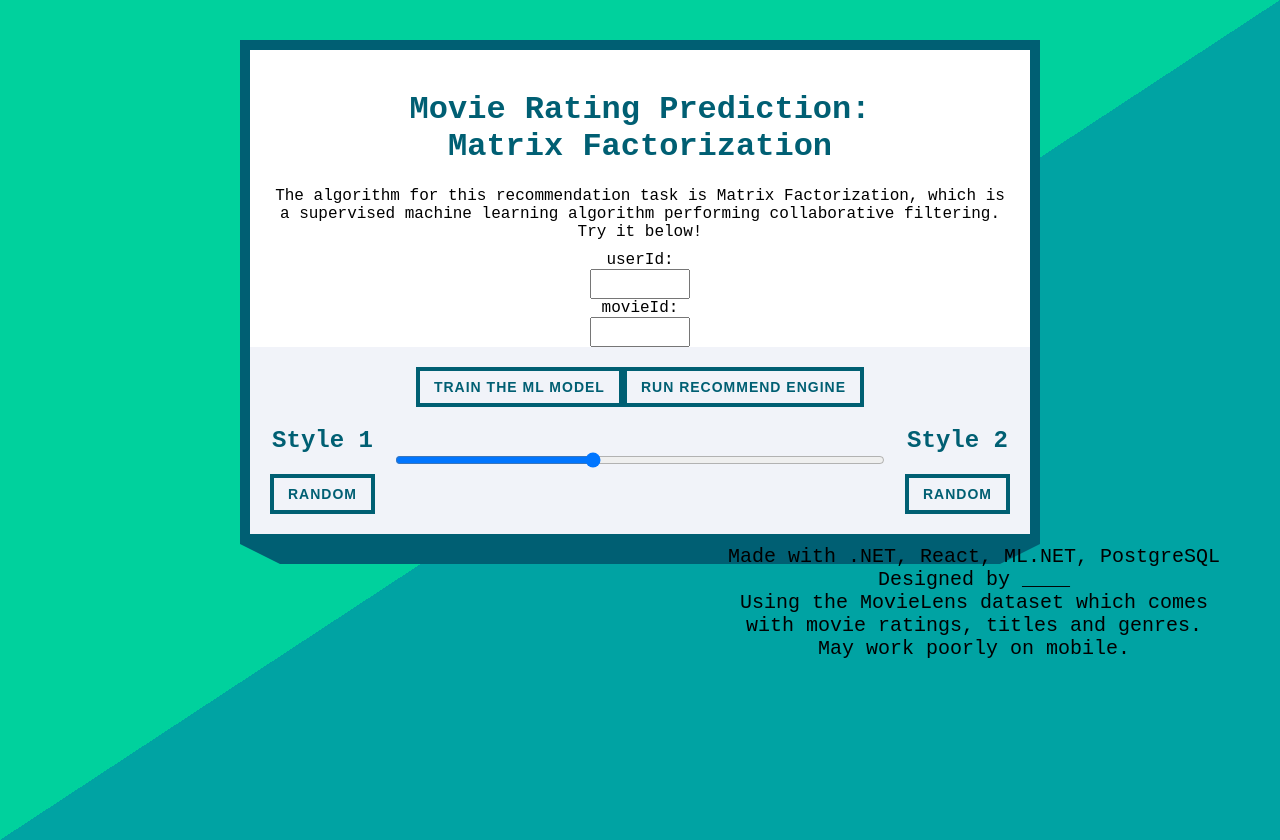
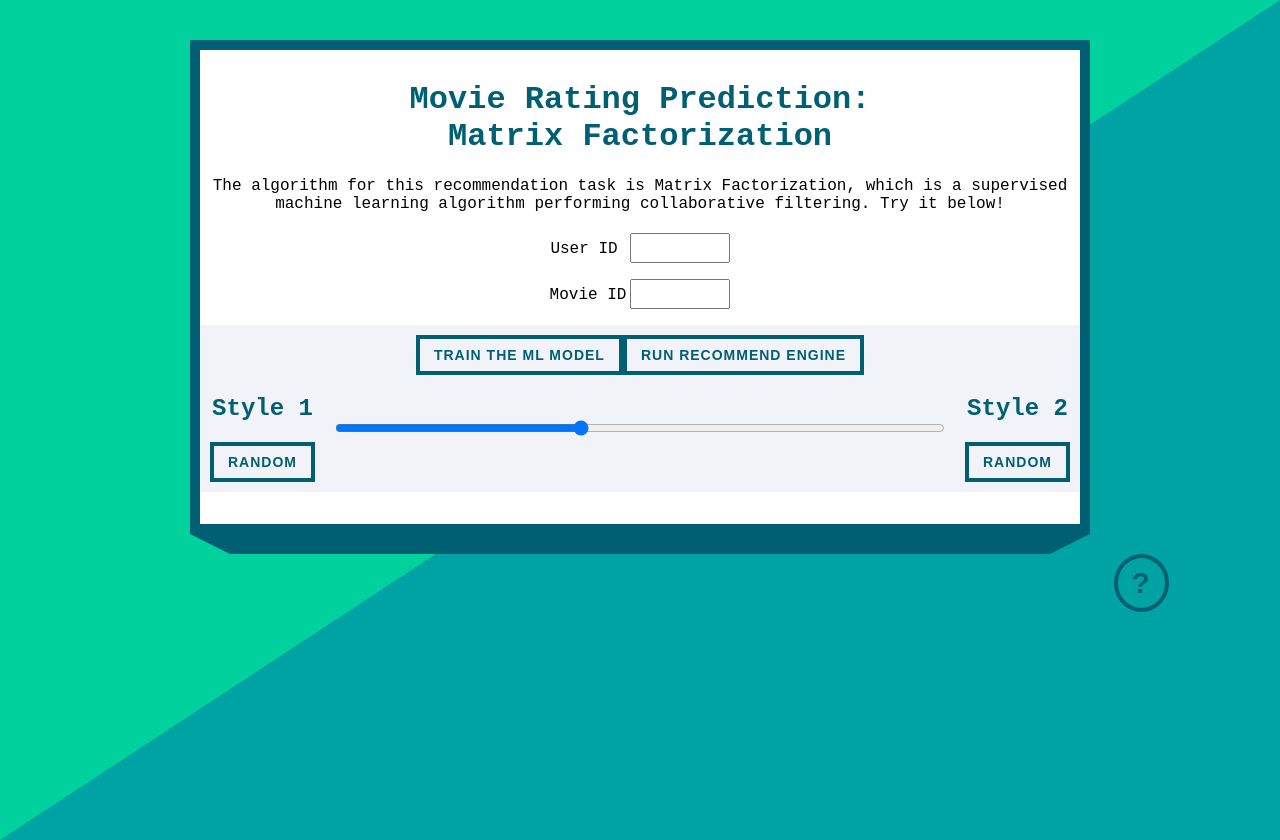
Before and after one commit to ivaaak/ML-MovieRecommend, a React (Create React App) app in the folder MovieRecommend.Web/: page / in a window 1280 px wide. Built offline with nearby package versions, Linux system fonts and the light colour scheme.

Commit message:
css changes

```diff
--- a/MovieRecommend.Web/src/App.css
+++ b/MovieRecommend.Web/src/App.css
@@ -27,33 +27,34 @@ a:visited {
 
 .content {
   background: white;
-  max-width: 800px;
+  max-width: 900px;
   margin: 40px auto 20px auto;
   border: 10px solid #005f73;
   position: relative;
 }
 
-.form-group{
+.form-group {
   display: flex;
   flex-direction: column !important;
   justify-content: center !important;
   align-items: center !important;
-  margin-top: -40px;
+  margin-top: -20px;
+  margin-bottom: 1rem;
 }
-.form-control{
+
+.form-control {
   width: 100px !important;
   height: 30px !important;
 }
 
-.fineprint {
-  position: absolute;
-  bottom: 100px;
-  right: 20px;
-  font-size: 20px;
-  max-width: 800px;
-  margin: 0px auto;
-  padding: 40px;
-  text-align: center;
+#userId {
+  margin-bottom: 1rem;
+  margin-left: 12px;
+}
+
+#movieId {
+  margin-left: 4px;
+
 }
 
 .content:after {
@@ -86,7 +87,7 @@ a:visited {
 
 .preamble,
 .bottom {
-  padding: 20px;
+  padding: 10px;
 }
 
 .about {
@@ -133,6 +134,7 @@ button {
   cursor: pointer;
   transition: all 0.2s linear;
 }
+
 button:hover {
   background: #005f73;
   color: white;
@@ -150,6 +152,7 @@ button.inverted {
   cursor: pointer;
   transition: all 0.2s linear;
 }
+
 button.inverted:hover {
   background: transparent;
   border: 4px solid #005f73;
@@ -182,22 +185,78 @@ input[type="range"] {
 }
 
 @media screen and (max-width: 500px) {
+
   .preamble,
   .bottom {
     padding: 24px;
   }
+
   .horizontal {
     flex-direction: column;
     padding: 24px 0;
   }
+
   .horizontal h2 {
     display: inline-block;
   }
+
   .bottom {
     text-align: center;
   }
+
   #chordsContainer {
     display: block;
     margin: 8px 0;
   }
 }
+
+.resultTable {
+  justify-content: center !important;
+  display: flex;
+  padding: 1rem;
+  text-align: center;
+}
+
+.tooltipBtn {
+  background: transparent;
+  color: #005f73;
+  border: 4px solid #005f73;
+  border-radius: 50%;
+  font-size: 30px;
+  font-weight: bold;
+  cursor: help;
+  transition: all 0.4s linear;
+}
+
+.tooltip {
+  display: inline-block;
+  margin-left: 87%;
+  font-family: "Georgia", serif;
+  color: #fff;
+}
+
+.tooltip .tooltiptext {
+  font-family: "IBM Plex Mono", monospace;
+  color: black;
+  visibility: hidden;
+  opacity: 0;
+  transition: opacity 0.7s;
+}
+
+.tooltip:hover .tooltiptext {
+  visibility: visible;
+  opacity: 1;
+}
+
+.fineprint {
+  position: absolute;
+  background-color: #fff;
+  border: solid 10px #005f73;
+  bottom: 100px;
+  right: 20px;
+  font-size: 20px;
+  max-width: 800px;
+  margin-bottom: 6rem;
+  padding: 10px;
+  text-align: center;
+}
--- a/MovieRecommend.Web/src/App.js
+++ b/MovieRecommend.Web/src/App.js
@@ -61,20 +61,22 @@ export default function App() {
         </div>
 
         <div className="form-group">
-          <label htmlFor="userId">userId: {userId.value}</label>
+          <label htmlFor="userId">User ID
             <input
               id="userId"
               className="form-control"
               type="number"
               onChange={e => setUserId({ value: e.target.value })}
             />
-          <label htmlFor="movieId">movieId: {movieId.value}</label>
+          </label>
+          <label htmlFor="movieId">Movie ID
             <input
               id="movieId"
               className="form-control"
               type="number"
               onChange={e => setMovieId({ value: e.target.value })}
             />
+          </label>
         </div>
 
         <div className="bottom" id="controls" disabled>
@@ -94,7 +96,15 @@ export default function App() {
             </div>
           </div>
         </div>
+
+        <div className="resultTable">
+          {mlDataObject && <Result value={mlDataObject} />}
         </div>
+      </div>
+
+      <span class="tooltip">
+        <button className="tooltipBtn">?</button>
+        <span class="tooltiptext">
           <p className="fineprint">
             Made with .NET, React, ML.NET, PostgreSQL <br />
             Designed by ____ <br />
@@ -102,7 +112,8 @@ export default function App() {
             titles and genres. <br />
             May work poorly on mobile.
           </p>
-      { mlDataObject && <Result value={mlDataObject}/>}
+        </span>
+      </span>
     </>
   );
 }
--- a/MovieRecommend.Web/src/Result/Result.css
+++ b/MovieRecommend.Web/src/Result/Result.css
@@ -1,3 +1,5 @@
 .movieTable {
     background-color: bisque;
+    text-align: center;
+    margin-top: 1rem;
 }
```
Lines whose indentation alone changed are shown as unchanged.
